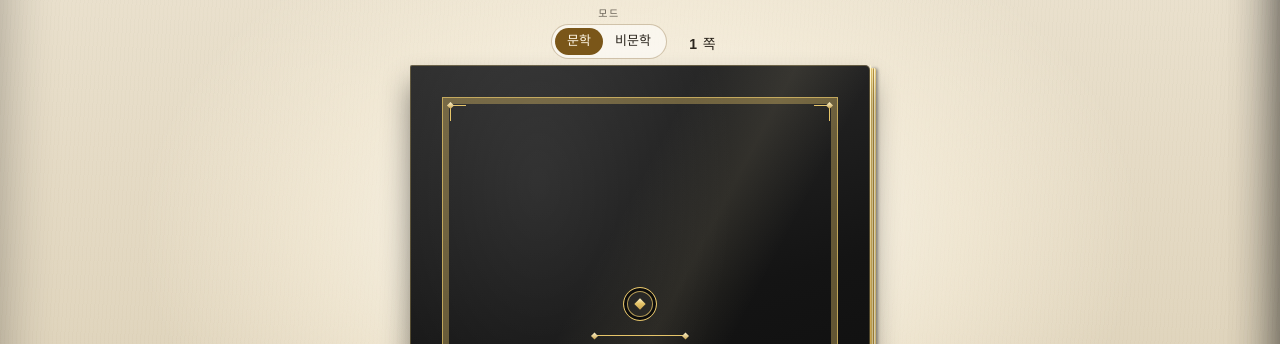
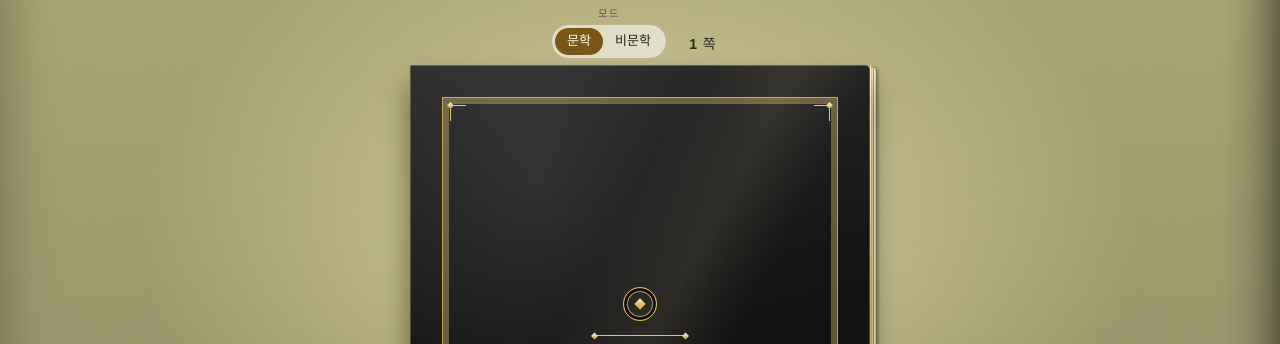
Before and after one commit to xblackmelody85x-spec/blackbook, a plain HTML site: page app/index.html in a window 1280 px wide. Shown: the part 122-466 px from the top of the page. Drawn offline with nearby package versions, Linux system fonts and the light colour scheme; a web font is replaced by a local one.

Commit message:
글쓰기 앱 뒷배경을 카키색으로 변경
Co-Authored-By: Claude Sonnet 5.5 <noreply@anthropic.com>
Claude-Session: https://claude.ai/code/session_017CA5nrdSdv3iHXvTMzjSeX

```diff
--- a/app/index.html
+++ b/app/index.html
@@ -20,7 +20,7 @@
 <style>
   :root {
     color-scheme: dark;
-    --desk-bg: radial-gradient(ellipse 46% 52% at 50% 46%, rgba(255, 196, 120, 0.2), rgba(255, 196, 120, 0.07) 46%, transparent 74%), radial-gradient(ellipse 130% 95% at 50% 42%, transparent 52%, rgba(0, 0, 0, 0.62) 100%), repeating-linear-gradient(94deg, rgba(255, 235, 200, 0.014) 0 1px, transparent 1px 4px), linear-gradient(180deg, #221a13 0%, #17120d 52%, #0c0906 100%);
+    --desk-bg: radial-gradient(ellipse 50% 54% at 50% 46%, rgba(214, 205, 140, 0.28), rgba(190, 180, 110, 0.10) 50%, transparent 76%), radial-gradient(ellipse 130% 95% at 50% 42%, transparent 52%, rgba(10, 12, 4, 0.55) 100%), linear-gradient(180deg, #5b5a3a 0%, #4a4a2e 52%, #373721 100%);
     --grain-opacity: 0.09;
     --accent: #e6c56a;
     --on-accent: #1a140c;
@@ -49,7 +49,7 @@
   @media (prefers-color-scheme: light) {
     :root:not([data-theme="dark"]) {
       color-scheme: light;
-      --desk-bg: radial-gradient(ellipse 50% 54% at 50% 44%, rgba(255, 252, 244, 0.95), rgba(255, 246, 228, 0.45) 50%, transparent 78%), radial-gradient(ellipse 130% 95% at 50% 42%, transparent 55%, rgba(92, 70, 40, 0.28) 100%), repeating-linear-gradient(94deg, rgba(90, 64, 30, 0.018) 0 1px, transparent 1px 4px), linear-gradient(180deg, #ece3d1 0%, #e0d5bd 55%, #cfc2a6 100%);
+      --desk-bg: radial-gradient(ellipse 50% 54% at 50% 44%, rgba(240, 232, 180, 0.7), rgba(225, 215, 160, 0.3) 50%, transparent 78%), radial-gradient(ellipse 130% 95% at 50% 42%, transparent 55%, rgba(70, 70, 30, 0.28) 100%), linear-gradient(180deg, #a9a574 0%, #9a966a 55%, #86835a 100%);
       --grain-opacity: 0.12;
       --desk-text: #2a241c;
       --accent: #7a5619; --on-accent: #fff7e6;
@@ -61,7 +61,7 @@
   }
   :root[data-theme="light"] {
     color-scheme: light;
-    --desk-bg: radial-gradient(ellipse 50% 54% at 50% 44%, rgba(255, 252, 244, 0.95), rgba(255, 246, 228, 0.45) 50%, transparent 78%), radial-gradient(ellipse 130% 95% at 50% 42%, transparent 55%, rgba(92, 70, 40, 0.28) 100%), repeating-linear-gradient(94deg, rgba(90, 64, 30, 0.018) 0 1px, transparent 1px 4px), linear-gradient(180deg, #ece3d1 0%, #e0d5bd 55%, #cfc2a6 100%);
+    --desk-bg: radial-gradient(ellipse 50% 54% at 50% 44%, rgba(240, 232, 180, 0.7), rgba(225, 215, 160, 0.3) 50%, transparent 78%), radial-gradient(ellipse 130% 95% at 50% 42%, transparent 55%, rgba(70, 70, 30, 0.28) 100%), linear-gradient(180deg, #a9a574 0%, #9a966a 55%, #86835a 100%);
     --grain-opacity: 0.12;
     --desk-text: #2a241c;
     --accent: #7a5619; --on-accent: #fff7e6;
```
